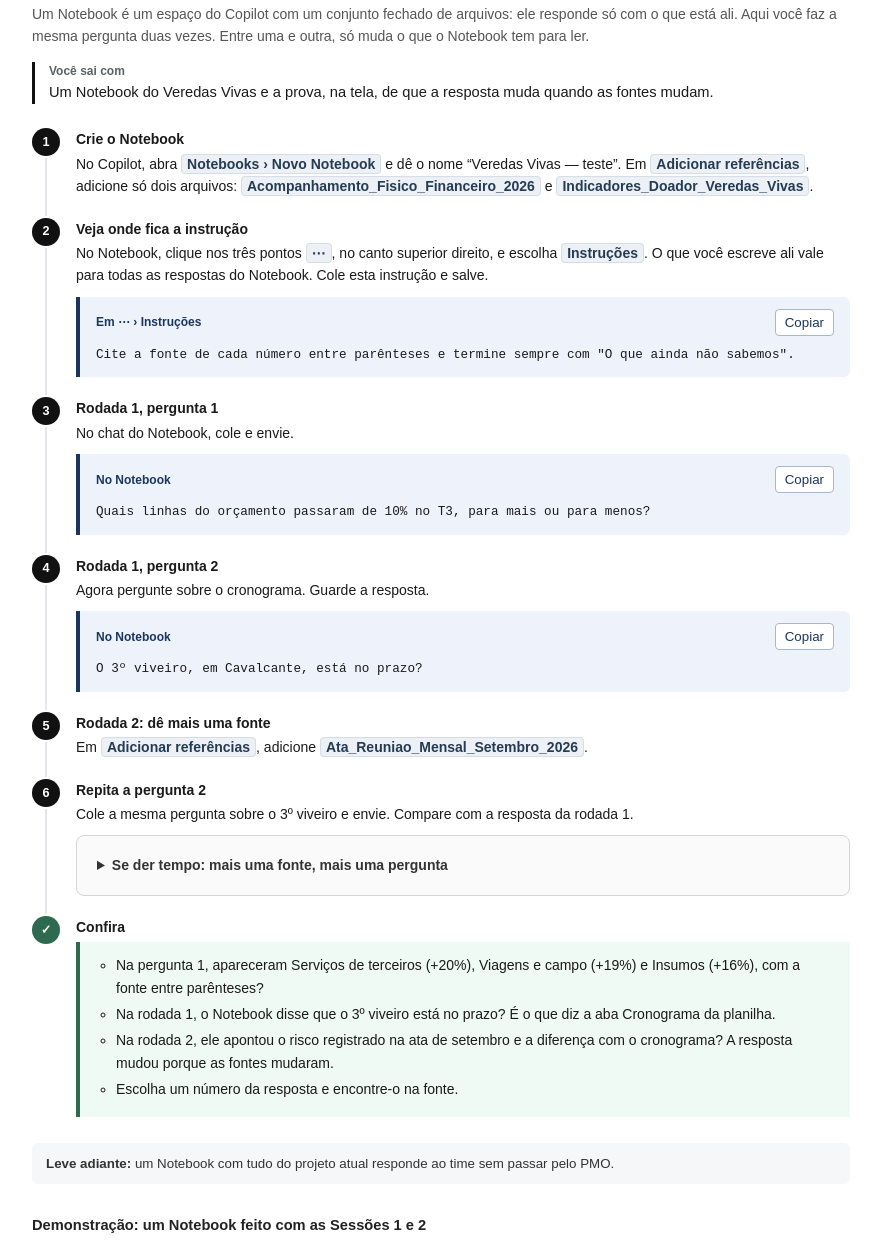
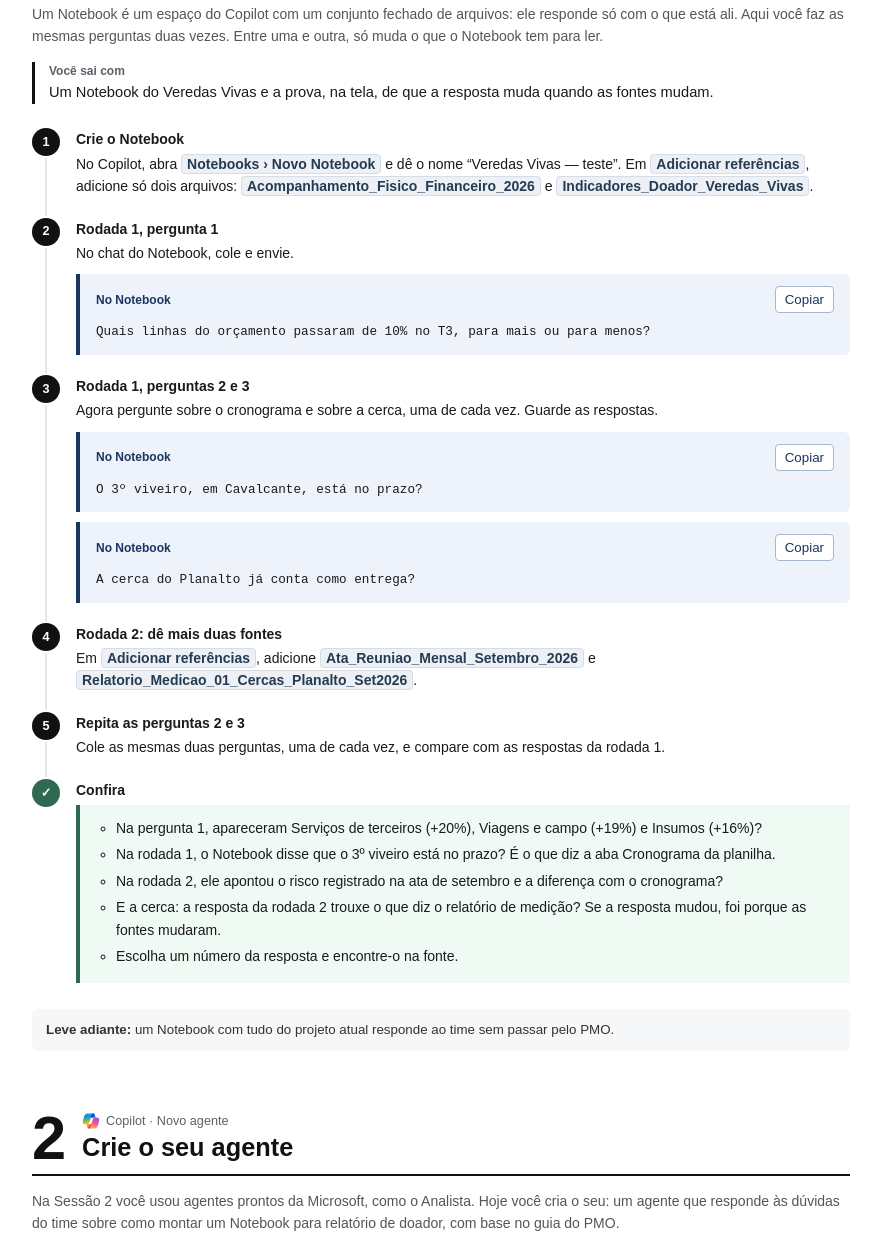
Before and after one commit to educrvz/tnc-workshop, a plain HTML site: page sessao-3.html in a window 1280 px wide. Shown: the part 1423-2663 px from the top of the page, without its empty margins (318-1199 px from the left). Drawn offline with Linux system fonts and the light colour scheme.

Commit message:
Sessão 3, exercício 1: sem instrução do Notebook, duas fontes na rodada 2, Notebook das sessões no fechamento
Co-Authored-By: Claude Opus 5.5 <noreply@anthropic.com>

```diff
--- a/sessao-3.html
+++ b/sessao-3.html
@@ -19,7 +19,7 @@
 <p class="page-lede">Hoje você monta um Notebook e vê, na prática, que ele só sabe o que você dá a ele. Depois, cria o seu próprio agente: ele responde às dúvidas do time sobre o guia do PMO, e você compartilha com um colega. No fim, duas demonstrações: uma skill chamada com @ e um agente que monta o rascunho do relatório para doador.</p>
 <nav aria-label="Nesta sessão"><ol class="session-map" id="session-map">
 <li><a href="#escada"><span class="n soft">0</span><span class="t">Abertura: qual usar?<span class="s">Prompt, workflow, skill ou agente</span></span><span class="apps"></span></a></li>
-<li><a href="#notebook"><span class="n">1</span><span class="t">O Notebook só sabe o que você dá a ele<span class="s">Duas rodadas, a mesma pergunta, respostas diferentes, e um Notebook das Sessões 1 e 2</span></span><span class="apps"><img alt="Copilot" src="icons/copilot.svg"/></span></a></li>
+<li><a href="#notebook"><span class="n">1</span><span class="t">O Notebook só sabe o que você dá a ele<span class="s">Duas rodadas, as mesmas perguntas, respostas diferentes</span></span><span class="apps"><img alt="Copilot" src="icons/copilot.svg"/></span></a></li>
 <li><a href="#agentes"><span class="n">2</span><span class="t">Crie o seu agente<span class="s">O agente Guia do Notebook, com base num guia do PMO</span></span><span class="apps"><img alt="Copilot" src="icons/copilot.svg"/></span></a></li>
 <li><a href="#demo"><span class="n soft">•</span><span class="t">Demonstrações: até onde dá para ir<span class="s">Uma skill chamada com @ e um agente que monta o rascunho do relatório</span></span><span class="apps"><img alt="PowerPoint" src="icons/powerpoint.svg"/><img alt="Word" src="icons/word.svg"/></span></a></li>
 <li><a href="#fechamento"><span class="n soft">+</span><span class="t">Discussão e fechamento<span class="s">O que vocês colocariam num Notebook, e o que vem depois</span></span><span class="apps"></span></a></li>
@@ -45,42 +45,26 @@
 
 <section class="exercise" id="notebook">
 <div class="exhead"><span aria-hidden="true" class="big">1</span><span class="ex-apps"><img alt="" aria-hidden="true" src="icons/copilot.svg"/>Copilot · Notebooks</span><h2><span class="sr-only">Exercício 1: </span>O Notebook só sabe o que você dá a ele</h2></div>
-<p class="why">Um Notebook é um espaço do Copilot com um conjunto fechado de arquivos: ele responde só com o que está ali. Aqui você faz a mesma pergunta duas vezes. Entre uma e outra, só muda o que o Notebook tem para ler.</p>
+<p class="why">Um Notebook é um espaço do Copilot com um conjunto fechado de arquivos: ele responde só com o que está ali. Aqui você faz as mesmas perguntas duas vezes. Entre uma e outra, só muda o que o Notebook tem para ler.</p>
 <p class="outcome"><strong>Você sai com</strong>Um Notebook do Veredas Vivas e a prova, na tela, de que a resposta muda quando as fontes mudam.</p>
 <ol class="trail">
 <li><span class="st">Crie o Notebook</span>No Copilot, abra <span class="path">Notebooks › Novo Notebook</span> e dê o nome “Veredas Vivas — teste”. Em <span class="path">Adicionar referências</span>, adicione só dois arquivos: <span class="path">Acompanhamento_Fisico_Financeiro_2026</span> e <span class="path">Indicadores_Doador_Veredas_Vivas</span>.</li>
-<li><span class="st">Veja onde fica a instrução</span>No Notebook, clique nos três pontos <span class="path">⋯</span>, no canto superior direito, e escolha <span class="path">Instruções</span>. O que você escreve ali vale para todas as respostas do Notebook. Cole esta instrução e salve.
-<div class="prompt"><div class="prompt-head"><span>Em ⋯ › Instruções</span><button class="copy" type="button">Copiar</button></div><pre>Cite a fonte de cada número entre parênteses e termine sempre com "O que ainda não sabemos".</pre></div></li>
 <li><span class="st">Rodada 1, pergunta 1</span>No chat do Notebook, cole e envie.
 <div class="prompt"><div class="prompt-head"><span>No Notebook</span><button class="copy" type="button">Copiar</button></div><pre>Quais linhas do orçamento passaram de 10% no T3, para mais ou para menos?</pre></div></li>
-<li><span class="st">Rodada 1, pergunta 2</span>Agora pergunte sobre o cronograma. Guarde a resposta.
-<div class="prompt"><div class="prompt-head"><span>No Notebook</span><button class="copy" type="button">Copiar</button></div><pre>O 3º viveiro, em Cavalcante, está no prazo?</pre></div></li>
-<li><span class="st">Rodada 2: dê mais uma fonte</span>Em <span class="path">Adicionar referências</span>, adicione <span class="path">Ata_Reuniao_Mensal_Setembro_2026</span>.</li>
-<li><span class="st">Repita a pergunta 2</span>Cole a mesma pergunta sobre o 3º viveiro e envie. Compare com a resposta da rodada 1.
-<details class="optional-reference"><summary>Se der tempo: mais uma fonte, mais uma pergunta</summary>
-<p>Adicione <span class="path">Relatorio_Medicao_01_Cercas_Planalto_Set2026</span> e pergunte:</p>
-<div class="prompt"><div class="prompt-head"><span>No Notebook</span><button class="copy" type="button">Copiar</button></div><pre>A cerca do Planalto já conta como entrega?</pre></div>
-</details></li>
+<li><span class="st">Rodada 1, perguntas 2 e 3</span>Agora pergunte sobre o cronograma e sobre a cerca, uma de cada vez. Guarde as respostas.
+<div class="prompt"><div class="prompt-head"><span>No Notebook</span><button class="copy" type="button">Copiar</button></div><pre>O 3º viveiro, em Cavalcante, está no prazo?</pre></div>
+<div class="prompt"><div class="prompt-head"><span>No Notebook</span><button class="copy" type="button">Copiar</button></div><pre>A cerca do Planalto já conta como entrega?</pre></div></li>
+<li><span class="st">Rodada 2: dê mais duas fontes</span>Em <span class="path">Adicionar referências</span>, adicione <span class="path">Ata_Reuniao_Mensal_Setembro_2026</span> e <span class="path">Relatorio_Medicao_01_Cercas_Planalto_Set2026</span>.</li>
+<li><span class="st">Repita as perguntas 2 e 3</span>Cole as mesmas duas perguntas, uma de cada vez, e compare com as respostas da rodada 1.</li>
 <li class="confira"><span class="st">Confira</span><div class="check"><ul>
-<li>Na pergunta 1, apareceram Serviços de terceiros (+20%), Viagens e campo (+19%) e Insumos (+16%), com a fonte entre parênteses?</li>
+<li>Na pergunta 1, apareceram Serviços de terceiros (+20%), Viagens e campo (+19%) e Insumos (+16%)?</li>
 <li>Na rodada 1, o Notebook disse que o 3º viveiro está no prazo? É o que diz a aba Cronograma da planilha.</li>
-<li>Na rodada 2, ele apontou o risco registrado na ata de setembro e a diferença com o cronograma? A resposta mudou porque as fontes mudaram.</li>
+<li>Na rodada 2, ele apontou o risco registrado na ata de setembro e a diferença com o cronograma?</li>
+<li>E a cerca: a resposta da rodada 2 trouxe o que diz o relatório de medição? Se a resposta mudou, foi porque as fontes mudaram.</li>
 <li>Escolha um número da resposta e encontre-o na fonte.</li>
 </ul></div></li>
 </ol>
 <p class="keep"><strong>Leve adiante:</strong> um Notebook com tudo do projeto atual responde ao time sem passar pelo PMO.</p>
-<h3>Demonstração: um Notebook feito com as Sessões 1 e 2</h3>
-<p>Na nossa tela, um Notebook que montamos com as transcrições das Sessões 1 e 2. Ele responde só com base no que vimos juntos.</p>
-<details class="optional-reference"><summary>Como montamos este Notebook</summary>
-<ol class="trail">
-<li><span class="st">Baixe as transcrições</span>No <span class="path">Calendário</span> do Teams, abra a reunião da Sessão 1 e clique em <span class="path">Exibir recapitulação</span>. Em <span class="path">Transcrição</span>, baixe o arquivo como <span class="path">.docx</span>. Repita com a Sessão 2.</li>
-<li><span class="st">Crie o Notebook</span>No Copilot, abra <span class="path">Notebooks</span>, crie um Notebook novo e adicione os dois arquivos <span class="path">.docx</span> como referências.</li>
-<li><span class="st">Pergunte</span>Faça uma pergunta de cada vez.
-<div class="prompt"><div class="prompt-head"><span>No Notebook</span><button class="copy" type="button">Copiar</button></div><pre>Resuma em 5 tópicos o que aprendemos nas Sessões 1 e 2.</pre></div>
-<div class="prompt"><div class="prompt-head"><span>No Notebook</span><button class="copy" type="button">Copiar</button></div><pre>Que dúvidas os participantes levantaram nas duas sessões, e qual foi a resposta para cada uma?</pre></div>
-<div class="prompt"><div class="prompt-head"><span>No Notebook</span><button class="copy" type="button">Copiar</button></div><pre>Se eu só puder levar uma prática das duas sessões para amanhã, qual deve ser e por quê?</pre></div></li>
-</ol>
-</details>
 </section>
 
 <section class="exercise" id="agentes">
@@ -274,6 +258,18 @@ Regras: use apenas o guia e os procedimentos do Conhecimento. Não escreva o rel
 
 <section id="fechamento">
 <h2>Discussão e fechamento</h2>
+<h3>O Notebook das sessões</h3>
+<p>Montamos um Notebook com as transcrições das Sessões 1 e 2. Ele responde só com base no que vimos juntos. Vamos colocar a Sessão 3 lá dentro e compartilhar com vocês.</p>
+<details class="optional-reference"><summary>Como montamos este Notebook</summary>
+<ol class="trail">
+<li><span class="st">Baixe as transcrições</span>No <span class="path">Calendário</span> do Teams, abra a reunião da Sessão 1 e clique em <span class="path">Exibir recapitulação</span>. Em <span class="path">Transcrição</span>, baixe o arquivo como <span class="path">.docx</span>. Repita com a Sessão 2.</li>
+<li><span class="st">Crie o Notebook</span>No Copilot, abra <span class="path">Notebooks</span>, crie um Notebook novo e adicione os dois arquivos <span class="path">.docx</span> como referências.</li>
+<li><span class="st">Pergunte</span>Faça uma pergunta de cada vez.
+<div class="prompt"><div class="prompt-head"><span>No Notebook</span><button class="copy" type="button">Copiar</button></div><pre>Resuma em 5 tópicos o que aprendemos nas Sessões 1 e 2.</pre></div>
+<div class="prompt"><div class="prompt-head"><span>No Notebook</span><button class="copy" type="button">Copiar</button></div><pre>Que dúvidas os participantes levantaram nas duas sessões, e qual foi a resposta para cada uma?</pre></div>
+<div class="prompt"><div class="prompt-head"><span>No Notebook</span><button class="copy" type="button">Copiar</button></div><pre>Se eu só puder levar uma prática das duas sessões para amanhã, qual deve ser e por quê?</pre></div></li>
+</ol>
+</details>
 <div class="callout tip"><div class="callout-label">Para conversar</div>
 <ol>
 <li>O que vocês colocariam num Notebook assim?</li>
```
